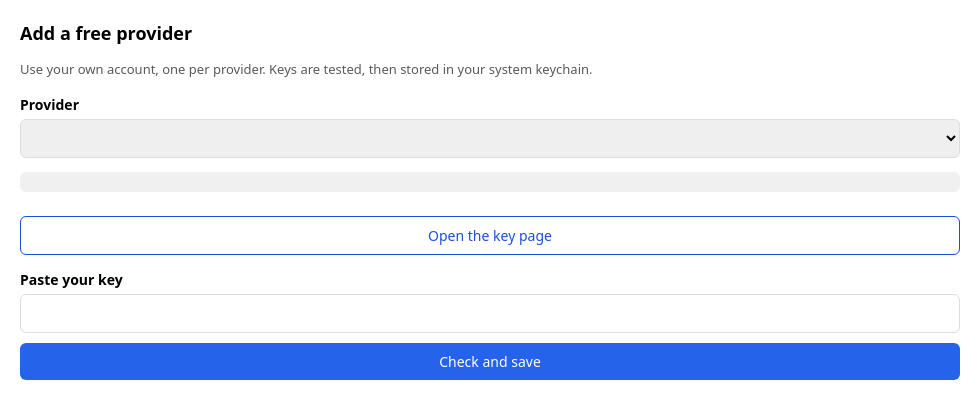
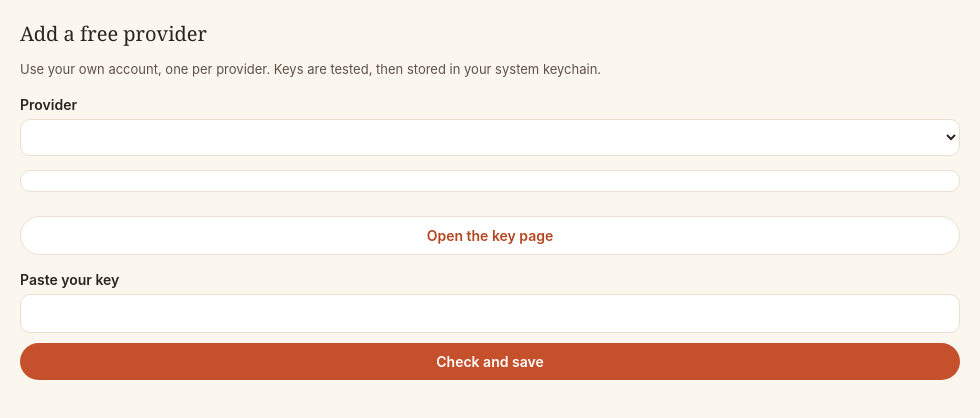
Before and after one commit to timchosen/freeaitokens, an Electron app: page desktop/add.html in a window 980 px wide. Drawn offline with Linux system fonts and the light colour scheme; no server answers.

Commit message:
fix(desktop): add window opens over the app in its colours; sign Windows builds when Azure Trusted Signing is set up
- Add and Add a free provider open the add window as a child of the main window, so it shows even when the app is full screen, and a second click switches it to the provider clicked.
- The add window uses the app's coral and cream instead of the old blue.
- The release workflow signs the Windows app with Azure Trusted Signing when its secrets exist, next to the Mac signing.

```diff
--- a/desktop/add.html
+++ b/desktop/add.html
@@ -5,16 +5,19 @@
 <meta http-equiv="Content-Security-Policy" content="default-src 'none'; script-src 'self' 'unsafe-inline'; style-src 'unsafe-inline'">
 <title>Add a free provider</title>
 <style>
-  :root { color-scheme: light dark; --muted: #595959; --line: #ddd; --accent: #2563eb; --link: #1d4ed8; --ok: #15803d; --bad: #b91c1c; }
-  @media (prefers-color-scheme: dark) { :root { --muted: #b3b3b3; --line: #444; --link: #93c5fd; --ok: #4ade80; --bad: #f87171; } }
-  body { font: 14px/1.5 system-ui, sans-serif; margin: 0; padding: 20px; }
-  h1 { font-size: 18px; margin: 0 0 12px; }
+  /* the playground's own colours (app.css), so this window matches it */
+  :root { color-scheme: light dark; --bg: #FBF6EE; --card: #fff; --ink: #2B2520; --muted: #5E5249; --line: #EADFD0; --coral: #C4512B; --coral-ink: #B4471F; --ok: #2F7D4F; --bad: #B42318; }
+  @media (prefers-color-scheme: dark) { :root { --bg: #1E1A17; --card: #2C2622; --ink: #F3ECE3; --muted: #B9AC9F; --line: #3D3530; --coral-ink: #F08A63; --ok: #6CC28E; --bad: #F28B82; } }
+  body { font: 14px/1.5 -apple-system, BlinkMacSystemFont, 'Segoe UI', Roboto, sans-serif; margin: 0; padding: 20px; background: var(--bg); color: var(--ink); }
+  h1 { font: 400 20px Georgia, 'Iowan Old Style', serif; margin: 0 0 12px; }
   label { display: block; font-weight: 600; margin: 14px 0 4px; }
-  select, input, button { font: inherit; padding: 8px 10px; border-radius: 6px; border: 1px solid var(--line); width: 100%; box-sizing: border-box; }
-  button { background: var(--accent); color: #fff; border: 0; cursor: pointer; margin-top: 10px; }
-  button.secondary { background: transparent; color: var(--link); border: 1px solid var(--link); }
-  button:disabled { opacity: .5; cursor: default; }
-  pre { white-space: pre-wrap; font: inherit; background: color-mix(in srgb, currentColor 6%, transparent); padding: 10px; border-radius: 6px; }
+  select, input, button { font: inherit; padding: 8px 12px; border-radius: 10px; border: 1px solid var(--line); width: 100%; box-sizing: border-box; color: var(--ink); background: var(--card); }
+  :focus-visible { outline: 2px solid var(--coral); outline-offset: 2px; }
+  button { background: var(--coral); color: #fff; border: 0; border-radius: 999px; font-weight: 600; cursor: pointer; margin-top: 10px; }
+  button:hover { filter: brightness(.94); }
+  button.secondary { background: var(--card); color: var(--coral-ink); border: 1px solid var(--line); }
+  button:disabled { opacity: .55; cursor: default; }
+  pre { white-space: pre-wrap; font: inherit; background: var(--card); border: 1px solid var(--line); padding: 10px 12px; border-radius: 10px; }
   .note { color: var(--muted); font-size: 13px; }
   #status { margin-top: 12px; min-height: 1.5em; }
   .ok { color: var(--ok); } .bad { color: var(--bad); }
```
Also changed, not shown: desktop/main.js (+13 -3 lines), .github/workflows/desktop.yml.
